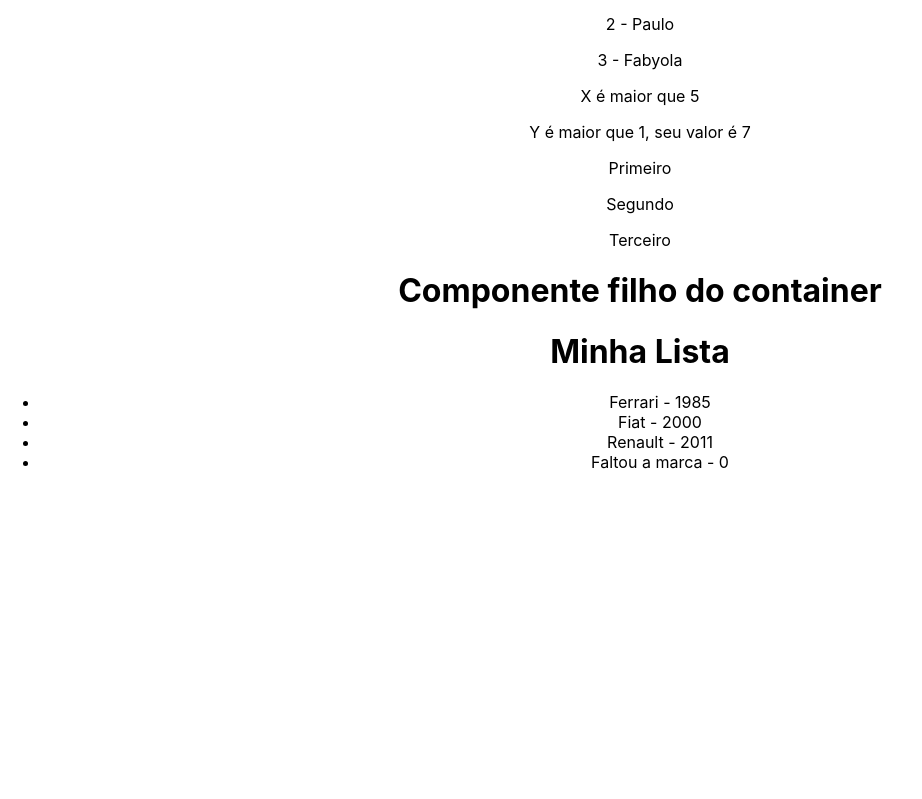
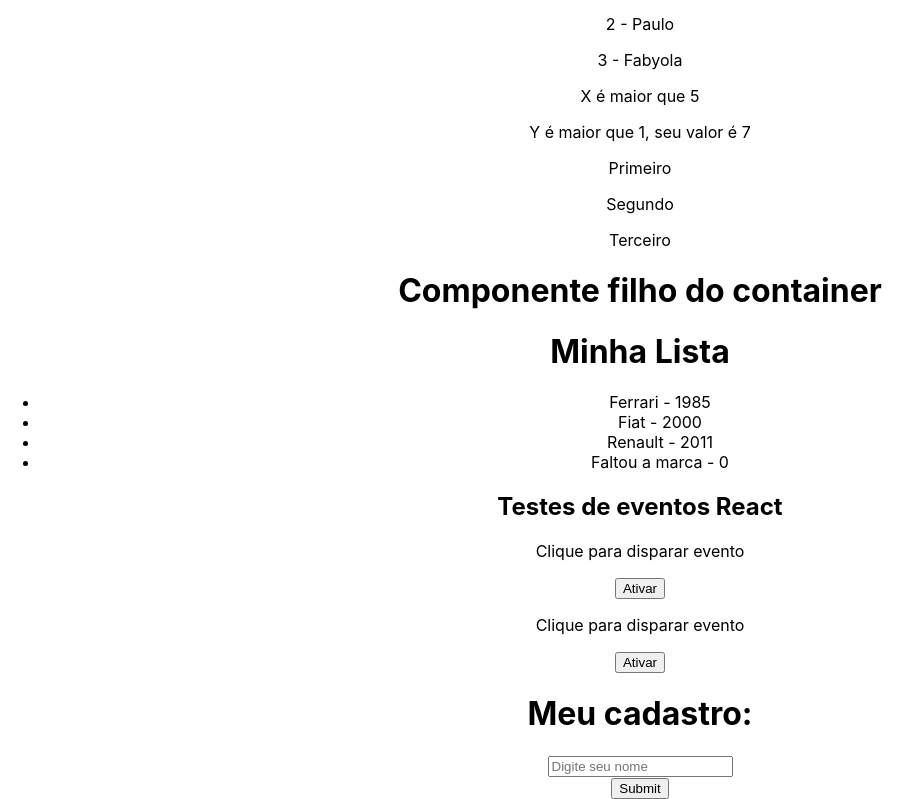
Before and after one commit to TiagoOliverDev/Learning_React, a React (Create React App) app: page / in a window 1280 px wide. Shown: the part 1575-2374 px from the top of the page, without its empty margins (0-922 px from the left). Before the commit the page ends 2063 px from the top, so only its background shows below. Built offline with nearby package versions, Linux system fonts and the light colour scheme.

Commit message:
feat: calling components Evento and Form

```diff
--- a/src/App.js
+++ b/src/App.js
@@ -8,6 +8,8 @@ import RenderCond from './components/RenderCond';
 import Fragment from './components/Fragment';
 import Container from './components/Container';
 import List from './components/List';
+import Evento from './components/Evento';
+import Form from './components/Form';
 
 function App() {
   return (
@@ -24,6 +26,10 @@ function App() {
         <h1>Componente filho do container</h1>
       </Container>
       <List/>
+      <h2>Testes de eventos React</h2>
+      <Evento numero={1} />
+      <Evento numero={2} />
+      <Form/>
     </div>
   );
 }
```
